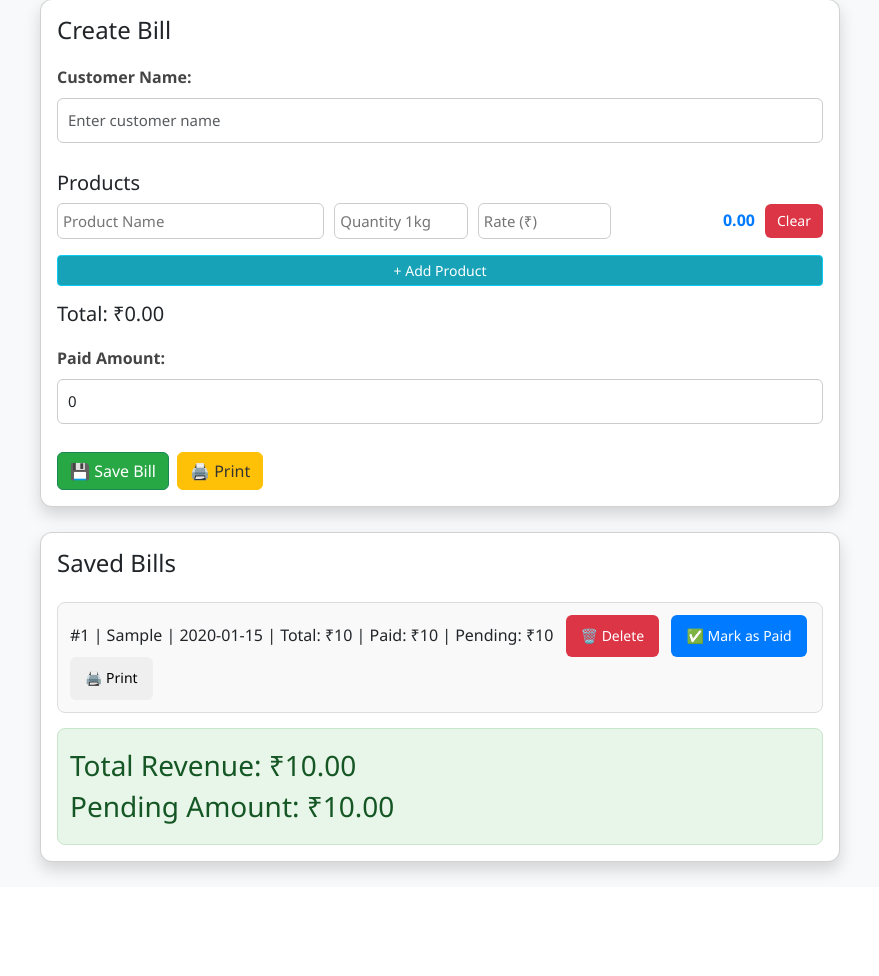
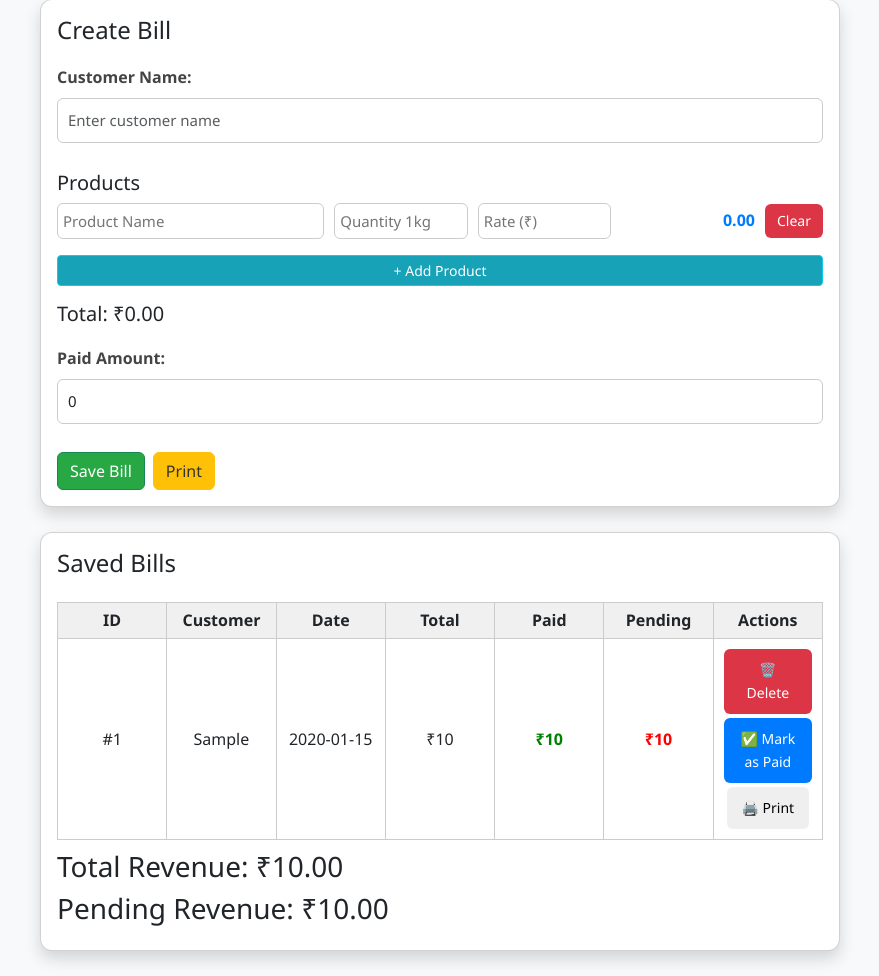
Before and after one commit to SPYDER46/Billing-App, a Flask app: page / in a window 1280 px wide. Shown: the part 76-1052 px from the top of the page, without its empty margins (200-1079 px from the left). Before the commit the page ends 954 px from the top, so only its background shows below. Run offline with Flask 3, Linux system fonts and the light colour scheme; tables that the repository leaves empty hold one stand-in row (values such as "Sample post").

Commit message:
Modification

```diff
--- a/app.py
+++ b/app.py
@@ -100,6 +100,32 @@ def mark_paid(bill_id):
     conn.close()
     return jsonify({"status": "success"})
 
+@app.route("/updatePaid/<int:bill_id>", methods=["PUT"])
+def update_paid(bill_id):
+    data = request.json
+    paid_now = float(data.get("paid", 0))
+
+    conn = sqlite3.connect("bills.db")
+    c = conn.cursor()
+    # Get current paid and pending amounts
+    c.execute("SELECT paidAmount, pendingAmount FROM bills WHERE id=?", (bill_id,))
+    row = c.fetchone()
+    if not row:
+        conn.close()
+        return jsonify({"status": "error", "message": "Bill not found"}), 404
+
+    current_paid, current_pending = row
+    new_paid = current_paid + paid_now
+    new_pending = current_pending - paid_now
+    if new_pending < 0:
+        new_pending = 0
+
+    c.execute("UPDATE bills SET paidAmount=?, pendingAmount=? WHERE id=?", (new_paid, new_pending, bill_id))
+    conn.commit()
+    conn.close()
+
+    return jsonify({"status": "success", "paidAmount": new_paid, "pendingAmount": new_pending})
+
 if __name__ == "__main__":
     init_db()
     app.run(debug=True)
--- a/static/script.js
+++ b/static/script.js
@@ -99,34 +99,55 @@ async function loadBills() {
   let totalRevenue = 0;
   let totalPending = 0;
 
+  // Table header
+  const table = document.createElement("table");
+  table.style.width = "100%";
+  table.style.borderCollapse = "collapse";
+  table.innerHTML = `
+    <tr style="background:#f0f0f0;">
+      <th style="border:1px solid #ccc; padding:5px;">ID</th>
+      <th style="border:1px solid #ccc; padding:5px;">Customer</th>
+      <th style="border:1px solid #ccc; padding:5px;">Date</th>
+      <th style="border:1px solid #ccc; padding:5px;">Total</th>
+      <th style="border:1px solid #ccc; padding:5px;">Paid</th>
+      <th style="border:1px solid #ccc; padding:5px;">Pending</th>
+      <th style="border:1px solid #ccc; padding:5px;">Actions</th>
+    </tr>
+  `;
+
   bills.forEach(bill => {
-    const div = document.createElement("div");
-    div.className = "savedBill";
-    div.innerHTML = `
-      #${bill.id} | ${bill.customer} | ${bill.date}
-      | Total: ₹${bill.grandTotal} | Paid: ₹${bill.paidAmount} | Pending: ₹${bill.pendingAmount}
+    const row = document.createElement("tr");
+    row.innerHTML = `
+  <td>#${bill.id}</td>
+  <td>${bill.customer}</td>
+  <td>${bill.date}</td>
+  <td>₹${bill.grandTotal}</td>
+  <td class="paid">₹${bill.paidAmount}</td>
+  <td class="pending">₹${bill.pendingAmount}</td>
+  <td class="actions">
     <button class="deleteBtn" data-id="${bill.id}">🗑️ Delete</button>
     ${bill.pendingAmount > 0 ? `<button class="markPaidBtn" data-id="${bill.id}">✅ Mark as Paid</button>` : ""}
     <button class="printSavedBtn" data-id="${bill.id}">🖨️ Print</button>
+  </td>
 `;
-    savedBillsDiv.appendChild(div);
+    table.appendChild(row);
 
     totalRevenue += parseFloat(bill.paidAmount) || 0;
     totalPending += parseFloat(bill.pendingAmount) || 0;
   });
 
-  // Revenue summary
-  if (bills.length > 0) {
-    const revenueDiv = document.createElement("div");
-    revenueDiv.className = "revenueBox";
-    revenueDiv.innerHTML = `
+  savedBillsDiv.appendChild(table);
+
+  // Add summary
+  const summaryDiv = document.createElement("div");
+  summaryDiv.style.marginTop = "10px";
+  summaryDiv.innerHTML = `
     <h3>Total Revenue: ₹${totalRevenue.toFixed(2)}</h3>
-      <h3>Pending Amount: ₹${totalPending.toFixed(2)}</h3>
+    <h3>Pending Revenue: ₹${totalPending.toFixed(2)}</h3>
   `;
-    savedBillsDiv.appendChild(revenueDiv);
-  }
+  savedBillsDiv.appendChild(summaryDiv);
 
-  // Delete buttons
+  // Attach delete events
   document.querySelectorAll(".deleteBtn").forEach(btn => {
     btn.addEventListener("click", async () => {
       const id = btn.getAttribute("data-id");
@@ -137,22 +158,35 @@ async function loadBills() {
     });
   });
 
-  // Mark Paid buttons
+  // Attach Mark Paid events
   document.querySelectorAll(".markPaidBtn").forEach(btn => {
     btn.addEventListener("click", async () => {
       const id = btn.getAttribute("data-id");
-      if (confirm("Mark this bill as fully paid?")) {
-        await fetch(`/markPaid/${id}`, { method: "PUT" });
+      const amountStr = prompt("Enter amount to mark as paid:");
+      if (!amountStr) return;
+      const amount = parseFloat(amountStr);
+      if (isNaN(amount) || amount <= 0) {
+        alert("Invalid amount!");
+        return;
+      }
+      const res = await fetch(`/updatePaid/${id}`, {
+        method: "PUT",
+        headers: { "Content-Type": "application/json" },
+        body: JSON.stringify({ paid: amount })
+      });
+      const data = await res.json();
+      if (data.status === "success") {
         loadBills();
+      } else {
+        alert("Failed to update payment.");
       }
     });
   });
 
-  // Print buttons for saved bills
+  // Attach Print events
   document.querySelectorAll(".printSavedBtn").forEach(btn => {
     btn.addEventListener("click", async () => {
       const id = btn.getAttribute("data-id");
-
       const res = await fetch(`/bill/${id}`);
       const bill = await res.json();
 
@@ -168,17 +202,9 @@ async function loadBills() {
               <th>Rate</th>
             </tr>
       `;
-
       bill.items.forEach(it => {
-        html += `
-          <tr>
-            <td>${it.name}</td>
-            <td>${it.qty}</td>
-            <td>₹${it.rate.toFixed(2)}</td>
-          </tr>
-        `;
+        html += `<tr><td>${it.name}</td><td>${it.qty}</td><td>₹${it.rate.toFixed(2)}</td></tr>`;
       });
-
       html += `
           </table>
           <h3 style="text-align:right;">Total: ₹${bill.grandTotal}</h3>
@@ -186,16 +212,18 @@ async function loadBills() {
           <h3 style="text-align:right;">Pending: ₹${bill.pendingAmount}</h3>
         </div>
       `;
+      printSection.innerHTML = html;
 
       const win = window.open("", "PrintBill", "width=400,height=600");
       win.document.write("<html><head><title>Bill</title></head><body>");
-      win.document.write(html);
+      win.document.write(printSection.innerHTML);
       win.document.write("</body></html>");
       win.document.close();
       win.print();
     });
   });
 }
+
 
   function printBill() {
     const customer = customerName.value;
--- a/static/style.css
+++ b/static/style.css
@@ -191,3 +191,41 @@ button {
   margin: 8px 0;
   color: #155724;
 }
+
+#savedBills table {
+    width: 100%;
+    border-collapse: collapse;
+    table-layout: fixed; /* ensures columns have fixed width */
+  }
+
+  #savedBills th, #savedBills td {
+    border: 1px solid #ccc;
+    padding: 8px;
+    text-align: center;
+    word-wrap: break-word; /* wrap long text */
+  }
+
+  #savedBills th {
+    background-color: #f0f0f0;
+  }
+
+  #savedBills .actions button {
+    margin: 2px;
+    min-width: 80px;
+  }
+
+  /* Optional: color coding Paid/Pending */
+  #savedBills td.paid {
+    color: green;
+    font-weight: bold;
+  }
+  #savedBills td.pending {
+    color: red;
+    font-weight: bold;
+  }
+
+  /* Summary styling */
+  #savedBills .summary {
+    margin-top: 10px;
+    font-size: 1.1em;
+  }
--- a/templates/index.html
+++ b/templates/index.html
@@ -40,8 +40,8 @@
       </div>
 
       <div class="d-flex gap-2">
-        <button id="saveBillBtn" class="btn btn-success">💾 Save Bill</button>
-        <button id="printBillBtn" class="btn btn-warning">🖨️ Print</button>
+        <button id="saveBillBtn" class="btn btn-success"> Save Bill</button>
+        <button id="printBillBtn" class="btn btn-warning"> Print</button>
       </div>
     </div>
 
```
Lines whose indentation alone changed are shown as unchanged.
